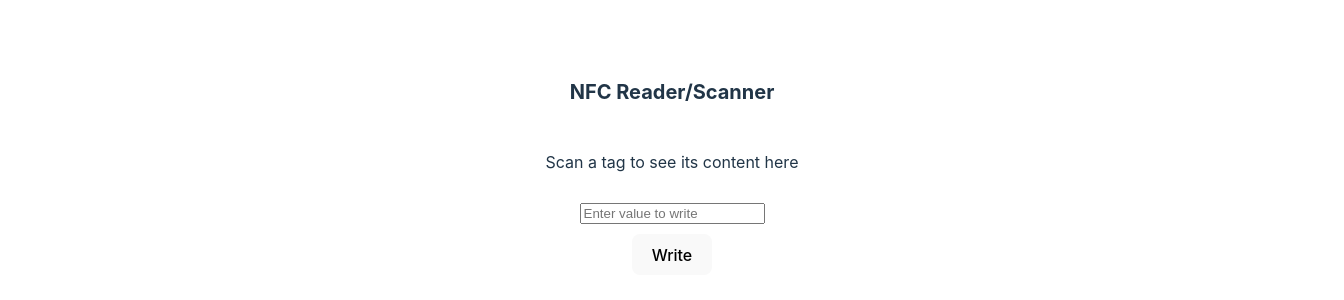
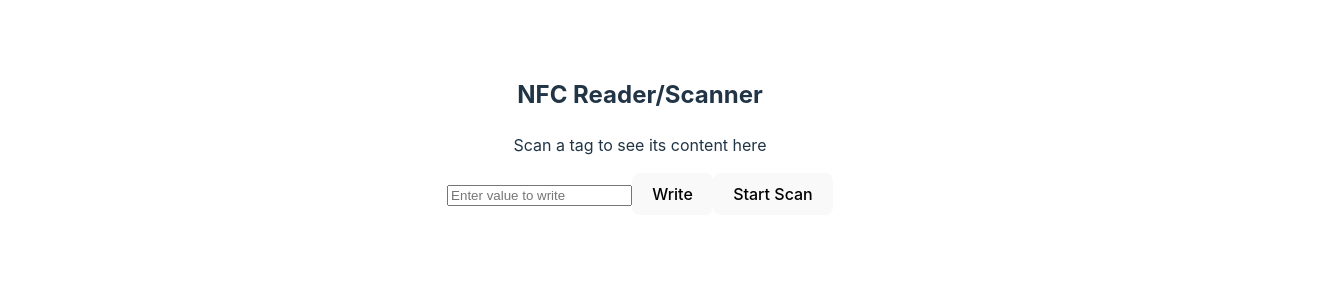
Before and after one commit to theblackman2/react-nfc-read-write, a React (Vite) app: page / in a window 1280 px wide. Shown: the part 264-564 px from the top of the page, 1344 px wide, since content can reach past the window. Built offline with nearby package versions, Linux system fonts and the light colour scheme.

Commit message:
fix: add read event in a button

```diff
--- a/src/components/nfc.tsx
+++ b/src/components/nfc.tsx
@@ -1,55 +1,9 @@
 /* eslint-disable @typescript-eslint/no-explicit-any */
-import { useState, useEffect, useCallback } from "react";
+import { useState } from "react";
 
 const NFCReaderWriter = () => {
-  const [inputValue, setInputValue] = useState("");
-  const [nfcValue, setNfcValue] = useState("");
-
-
-  const onReading = ({ message }: { message: any, serialNumber: any }) => {
-    console.log(message)
-    for (const record of message.records) {
-      console.log(record)
-      switch (record.recordType) {
-        case "text":
-          {
-            const textDecoder = new TextDecoder(record.encoding);
-            setNfcValue(textDecoder.decode(record.data));
-            break;
-          }
-        case "url":
-          // TODO: Read URL record with record data.
-          break;
-        default:
-        // TODO: Handle other records with record data.
-      }
-    }
-  };
-
-  const scan = useCallback(async () => {
-    if ('NDEFReader' in window) {
-      try {
-        const ndef = new (window.NDEFReader as any)();
-        await ndef.scan();
-
-        alert("Scan started successfully.");
-        ndef.onreadingerror = () => {
-          console.log("Cannot read data from the NFC tag. Try another one?");
-        };
-
-        ndef.onreading = (event: any) => {
-          console.log("NDEF message read.");
-          onReading(event);
-        };
-
-      } catch (error) {
-        alert(`Error! Scan failed to start: ${error}.`);
-      };
-    }
-    else {
-      alert('NDEFReader feature not availlable')
-    }
-  }, [])
+  const [inputValue, setInputValue] = useState(""); // Input field value
+  const [nfcValue, setNfcValue] = useState(""); // Scanned NFC value
 
   // Write to NFC tag
   const writeToNFC = async () => {
@@ -67,34 +21,62 @@ const NFCReaderWriter = () => {
     }
   };
 
-  // Start NFC reading when the component mounts
-  useEffect(() => {
-    scan();
-  }, [scan]);
+  // Read from NFC tag
+  const readFromNFC = async () => {
+    if ("NDEFReader" in window) {
+      try {
+        const ndef = new new (window.NDEFReader as any)();
+        await ndef.scan();
+        alert("Scan started. Approach an NFC tag.");
+
+        ndef.onreading = (event: any) => {
+          const decoder = new TextDecoder();
+          for (const record of event.message.records) {
+            const text = decoder.decode(record.data); // Decode text
+            setNfcValue(text); // Update NFC value state
+          }
+        };
+
+        ndef.onreadingerror = () => {
+          console.error("Error reading NFC tag.");
+          alert("Error reading NFC. Try again.");
+        };
+      } catch (error) {
+        console.error("Error starting NFC scan:", error);
+        alert("Failed to start NFC scan. Make sure NFC is enabled and you granted permissions.");
+      }
+    } else {
+      alert("Web NFC is not supported in this browser.");
+    }
+  };
 
   return (
-    <main
-      style={{
-        width: "100vw",
-        minHeight: "100vh",
-        display: "flex",
-        alignItems: "center",
-        justifyContent: "center",
-        flexDirection: "column",
-        gap: "10px",
-      }}
-    >
-      <h2 style={{ fontSize: "20px" }}>NFC Reader/Scanner</h2>
-      <p>{nfcValue || "Scan a tag to see its content here"}</p>
-      <div>
+    <main className="w-screen min-h-screen flex flex-col items-center justify-center gap-4 bg-gray-50">
+      <h2 className="text-2xl font-semibold text-gray-800">NFC Reader/Scanner</h2>
+      <p className="text-gray-600 bg-gray-200 p-2 rounded-md min-w-[200px] text-center">
+        {nfcValue || "Scan a tag to see its content here"}
+      </p>
+      <div className="flex flex-col items-center gap-2">
         <input
           type="text"
           value={inputValue}
           onChange={(e) => setInputValue(e.target.value)}
           placeholder="Enter value to write"
+          className="border border-gray-300 rounded-md p-2 w-64 focus:outline-none focus:ring-2 focus:ring-blue-400"
         />
+        <button
+          onClick={writeToNFC}
+          className="bg-blue-500 text-white px-4 py-2 rounded-md hover:bg-blue-600 transition duration-200"
+        >
+          Write
+        </button>
+        <button
+          onClick={readFromNFC}
+          className="bg-green-500 text-white px-4 py-2 rounded-md hover:bg-green-600 transition duration-200"
+        >
+          Start Scan
+        </button>
       </div>
-      <button onClick={writeToNFC}>Write</button>
     </main>
   );
 };
```
